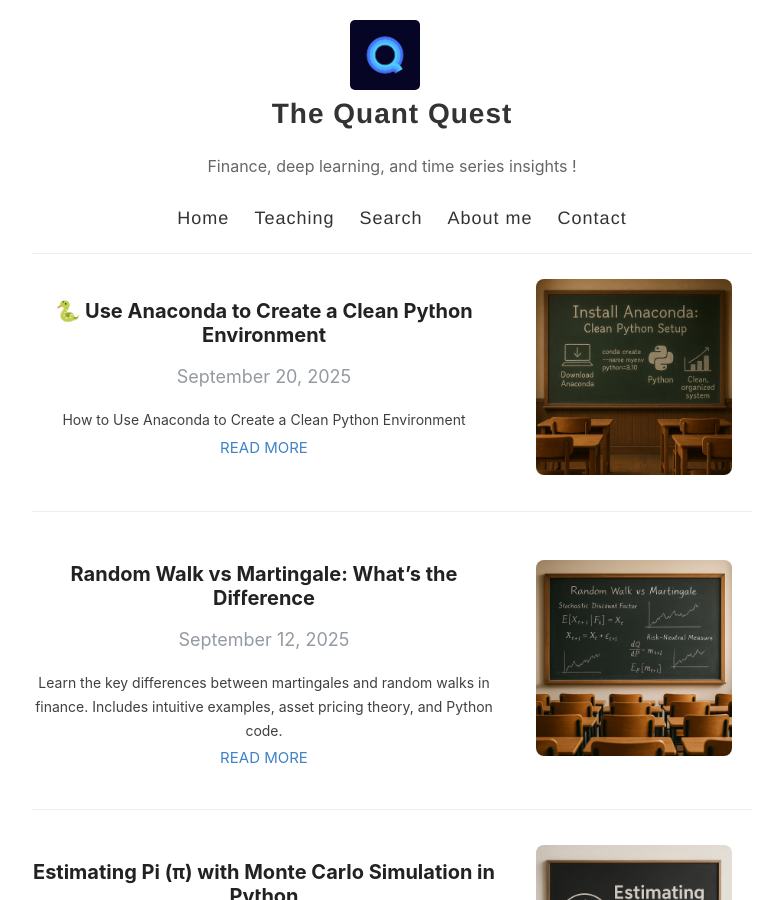
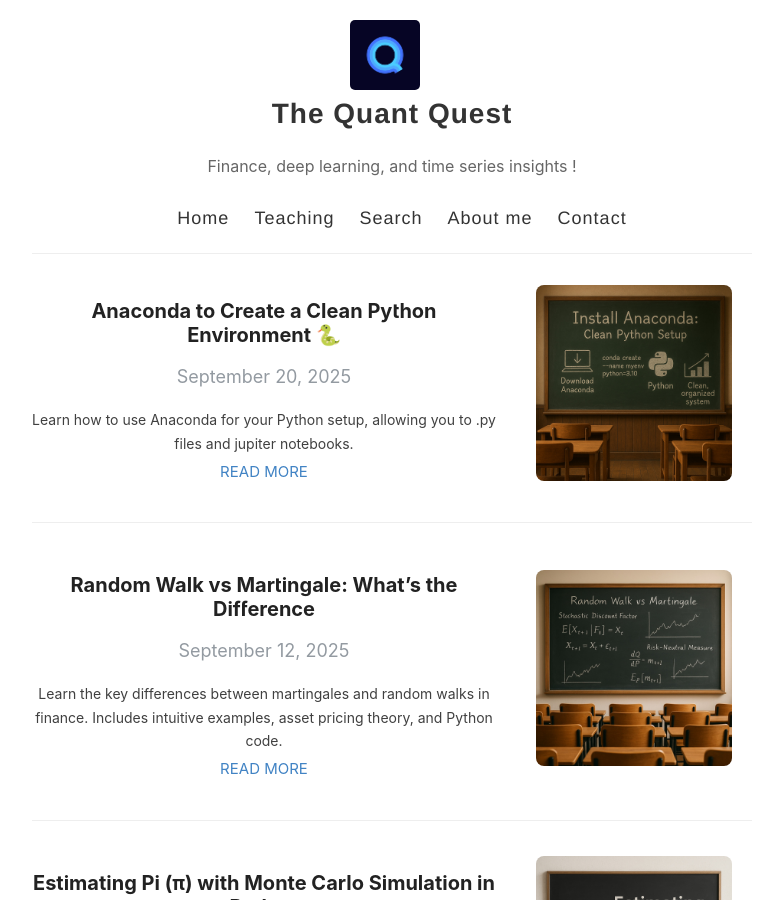
Before and after one commit to Zaltarba/blog, a Jekyll site: the page built from index.html, in a window 1280 px wide and 900 px high. Shown: the whole window, without its empty margins (248-1031 px from the left). Built offline with Jekyll 4.4.1, drawn with Linux system fonts in a browser that asks for light colours; the list of posts is cut into pages by our own code.

Commit message:
Update 2025-09-20-PythonInstallation.md

```diff
--- a/_posts/2025-09-20-PythonInstallation.md
+++ b/_posts/2025-09-20-PythonInstallation.md
@@ -1,8 +1,8 @@
 ---
 layout: post
-title: 🐍 Use Anaconda to Create a Clean Python Environment
+title: Anaconda to Create a Clean Python Environment 🐍
 categories: [Python,]
-excerpt: How to Use Anaconda to Create a Clean Python Environment
+excerpt: Learn how to use Anaconda for your Python setup, allowing you to .py files and jupiter notebooks.
 image: /thumbnails/PythonInstallation.jpeg
 hidden: False
 tags: [python, anaconda, tutorial, installation, dev, quant-dev]
@@ -10,7 +10,7 @@
 
 Setting up a clean and stable Python environment is essential for learning and working on projects. This guide will show you how to use **Anaconda** to do just that.
 
-## 📦 What is Anaconda?
+## 🐍 What is Anaconda?
 
 Anaconda is a free Python distribution that includes:
 
```
